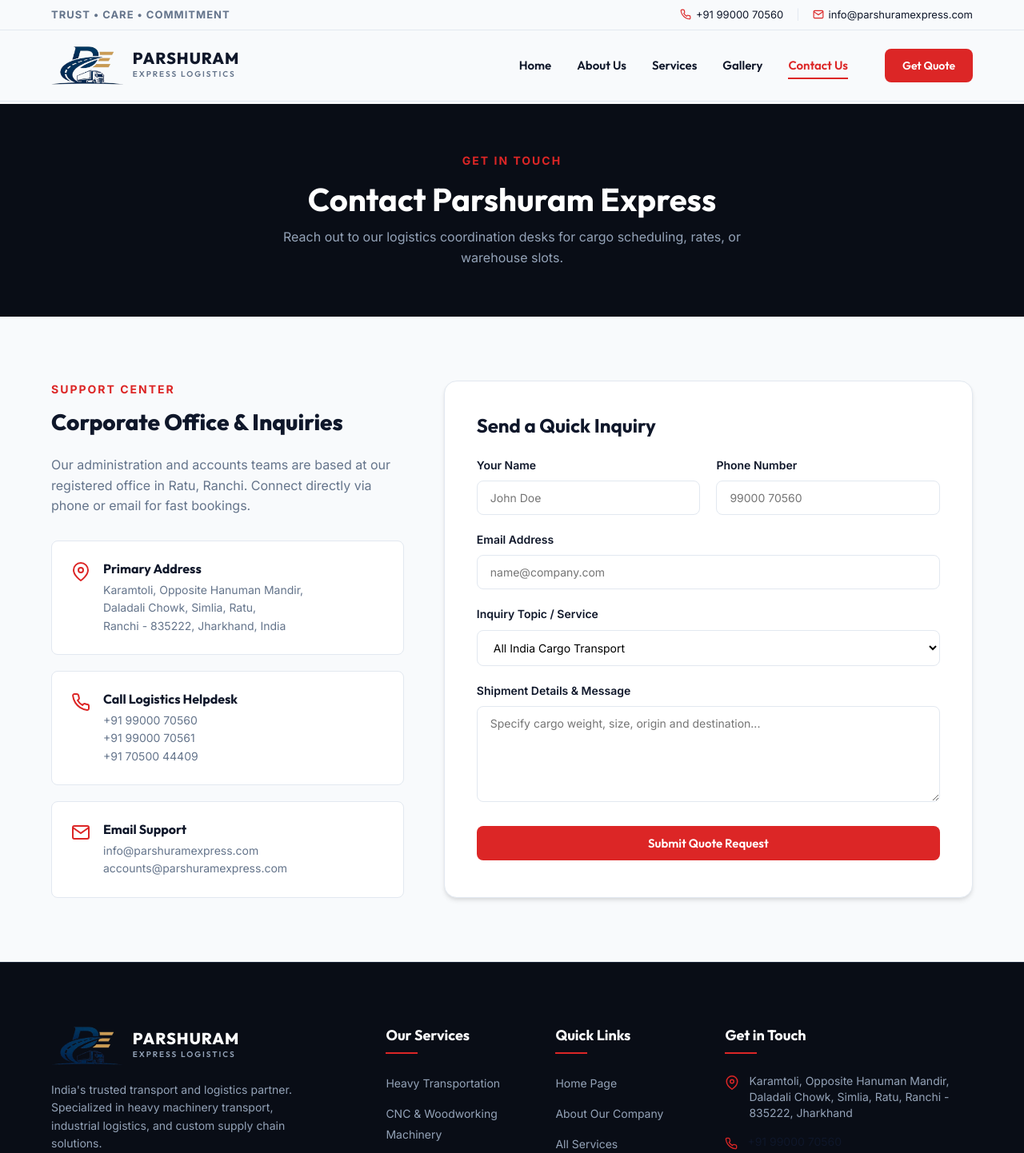
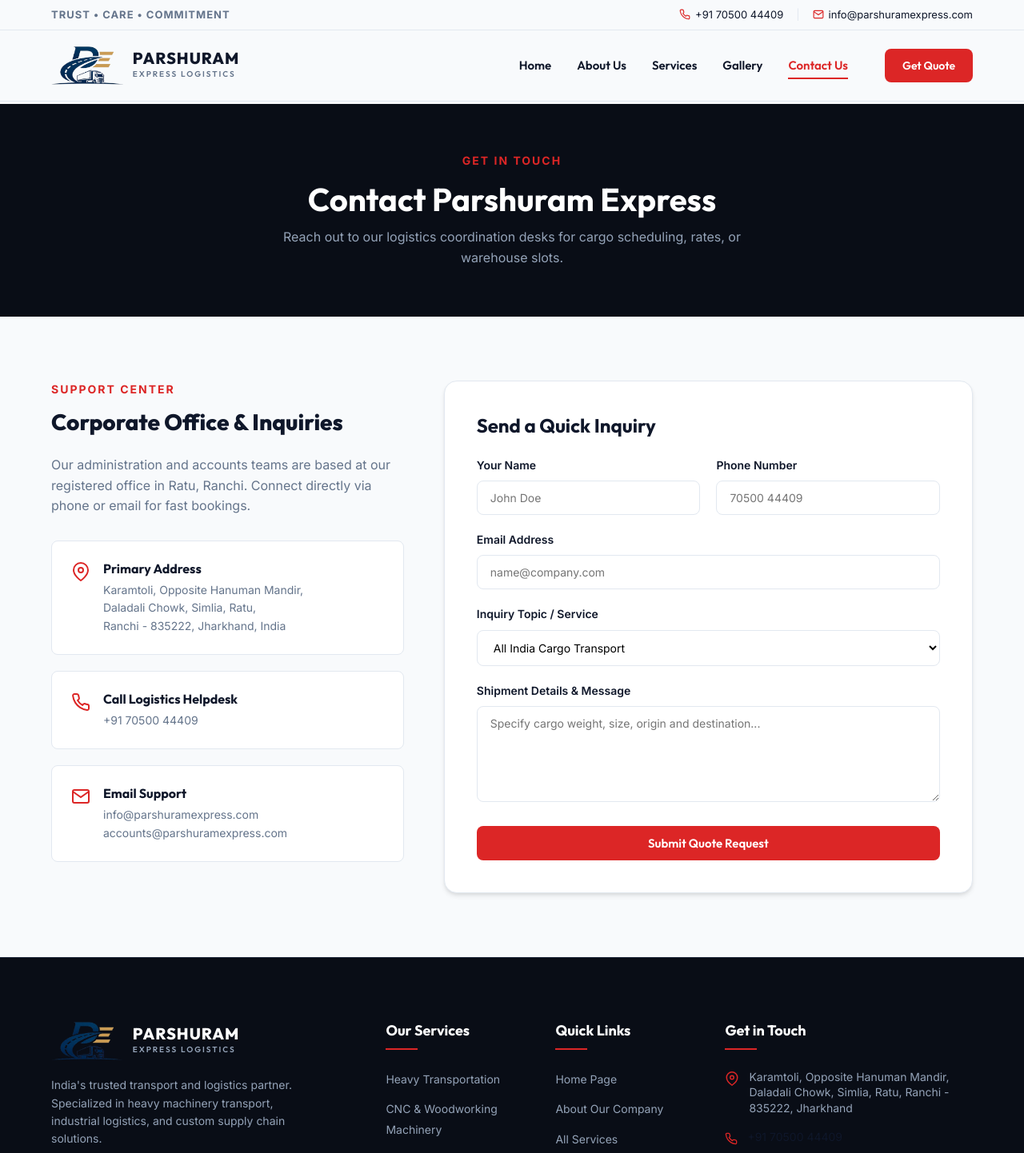
Before and after one commit to ascendons/parshuramexpress, a Next.js app: page /contact in a window 1280 px wide. Shown: the top 1442 px of the page at 80% size. Built offline with nearby package versions, Linux system fonts and the light colour scheme.

Commit message:
Added changes

```diff
--- a/app/contact/page.tsx
+++ b/app/contact/page.tsx
@@ -89,8 +89,6 @@
                 <div>
                   <h4>Call Logistics Helpdesk</h4>
                   <p>
-                    <a href="tel:+919900070560">+91 99000 70560</a><br />
-                    <a href="tel:+919900070561">+91 99000 70561</a><br />
                     <a href="tel:+917050044409">+91 70500 44409</a>
                   </p>
                 </div>
@@ -141,7 +139,7 @@
                     value={formData.phone}
                     onChange={handleChange}
                     className="form-input"
-                    placeholder="99000 70560"
+                    placeholder="70500 44409"
                     required
                   />
                 </div>
--- a/app/page.tsx
+++ b/app/page.tsx
@@ -310,7 +310,7 @@
                 <Link href="/contact" className="btn btn-primary">
                   Inquire Now
                 </Link>
-                <a href="tel:+919900070560" className="btn btn-secondary" style={{ border: "2px solid #555", color: "white" }}>
+                <a href="tel:+917050044409" className="btn btn-secondary" style={{ border: "2px solid #555", color: "white" }}>
                   Call Support
                 </a>
               </div>
@@ -326,7 +326,7 @@
 
       {/* Floatable WhatsApp Support Widget */}
       <a
-        href="https://wa.me/919900070560?text=Hi%20Parshuram%20Express,%20I'd%20like%20to%20inquire%20about%20your%20logistics%20services."
+        href="https://wa.me/917050044409?text=Hi%20Parshuram%20Express,%20I'd%20like%20to%20inquire%20about%20your%20logistics%20services."
         className="whatsapp-widget"
         target="_blank"
         rel="noopener noreferrer"
--- a/components/Footer.tsx
+++ b/components/Footer.tsx
@@ -87,14 +87,6 @@
               </span>
             </li>
             <li>
-              <a href="tel:+919900070560" className="contact-link">
-                <svg width="16" height="16" viewBox="0 0 24 24" fill="none" stroke="currentColor" strokeWidth="2" className="icon">
-                  <path d="M22 16.92v3a2 2 0 0 1-2.18 2 19.79 19.79 0 0 1-8.63-3.07 19.5 19.5 0 0 1-6-6 19.79 19.79 0 0 1-3.07-8.67A2 2 0 0 1 4.11 2h3a2 2 0 0 1 2 1.72 12.84 12.84 0 0 0 .7 2.81 2 2 0 0 1-.45 2.11L8.09 9.91a16 16 0 0 0 6 6l1.27-1.27a2 2 0 0 1 2.11-.45 12.84 12.84 0 0 0 2.81.7A2 2 0 0 1 22 16.92z"/>
-                </svg>
-                +91 99000 70560
-              </a>
-            </li>
-            <li>
               <a href="tel:+917050044409" className="contact-link">
                 <svg width="16" height="16" viewBox="0 0 24 24" fill="none" stroke="currentColor" strokeWidth="2" className="icon">
                   <path d="M22 16.92v3a2 2 0 0 1-2.18 2 19.79 19.79 0 0 1-8.63-3.07 19.5 19.5 0 0 1-6-6 19.79 19.79 0 0 1-3.07-8.67A2 2 0 0 1 4.11 2h3a2 2 0 0 1 2 1.72 12.84 12.84 0 0 0 .7 2.81 2 2 0 0 1-.45 2.11L8.09 9.91a16 16 0 0 0 6 6l1.27-1.27a2 2 0 0 1 2.11-.45 12.84 12.84 0 0 0 2.81.7A2 2 0 0 1 22 16.92z"/>
--- a/components/Header.tsx
+++ b/components/Header.tsx
@@ -40,11 +40,11 @@
             <span className="tagline">TRUST • CARE • COMMITMENT</span>
           </div>
           <div className="top-bar-right">
-            <a href="tel:+919900070560" className="contact-link">
+            <a href="tel:+917050044409" className="contact-link">
               <svg width="14" height="14" viewBox="0 0 24 24" fill="none" stroke="currentColor" strokeWidth="2" className="icon">
                 <path d="M22 16.92v3a2 2 0 0 1-2.18 2 19.79 19.79 0 0 1-8.63-3.07 19.5 19.5 0 0 1-6-6 19.79 19.79 0 0 1-3.07-8.67A2 2 0 0 1 4.11 2h3a2 2 0 0 1 2 1.72 12.84 12.84 0 0 0 .7 2.81 2 2 0 0 1-.45 2.11L8.09 9.91a16 16 0 0 0 6 6l1.27-1.27a2 2 0 0 1 2.11-.45 12.84 12.84 0 0 0 2.81.7A2 2 0 0 1 22 16.92z"/>
               </svg>
-              +91 99000 70560
+              +91 70500 44409
             </a>
             <span className="separator">|</span>
             <a href="mailto:info@parshuramexpress.com" className="contact-link">
```
